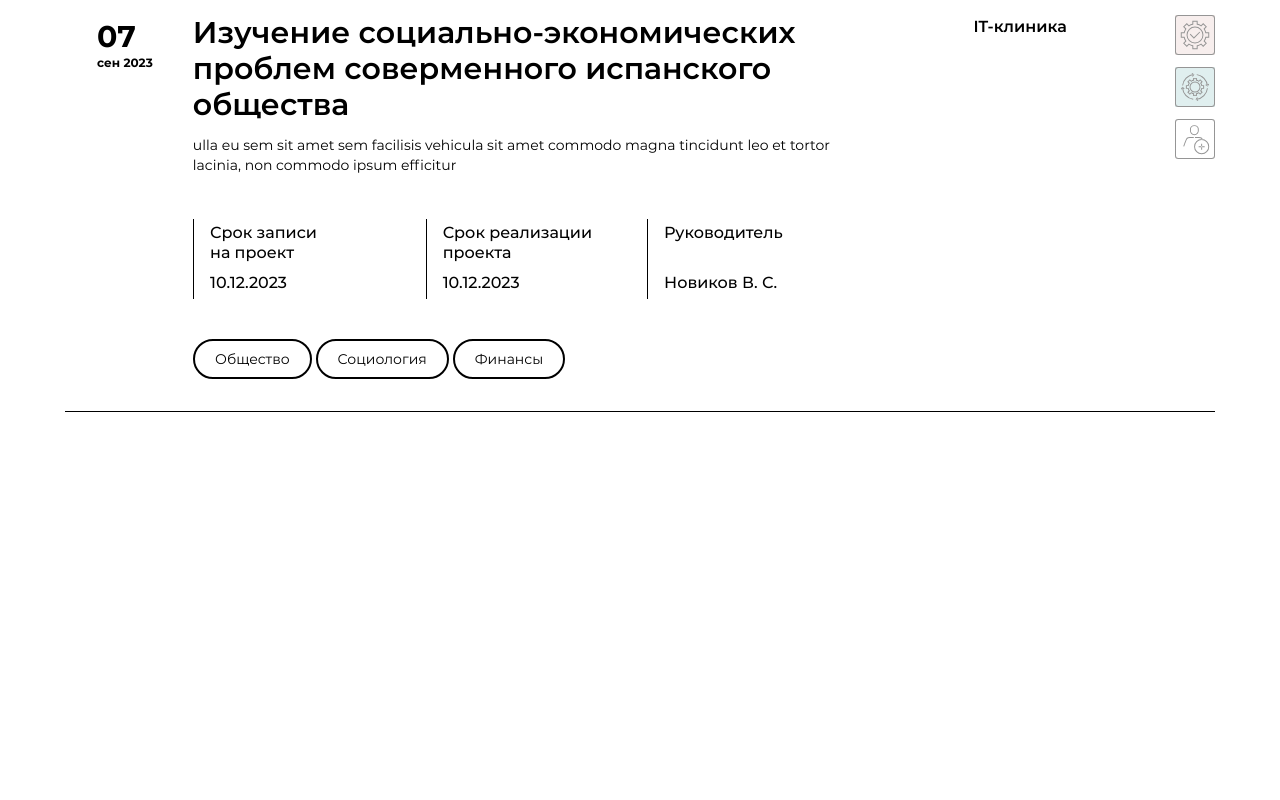
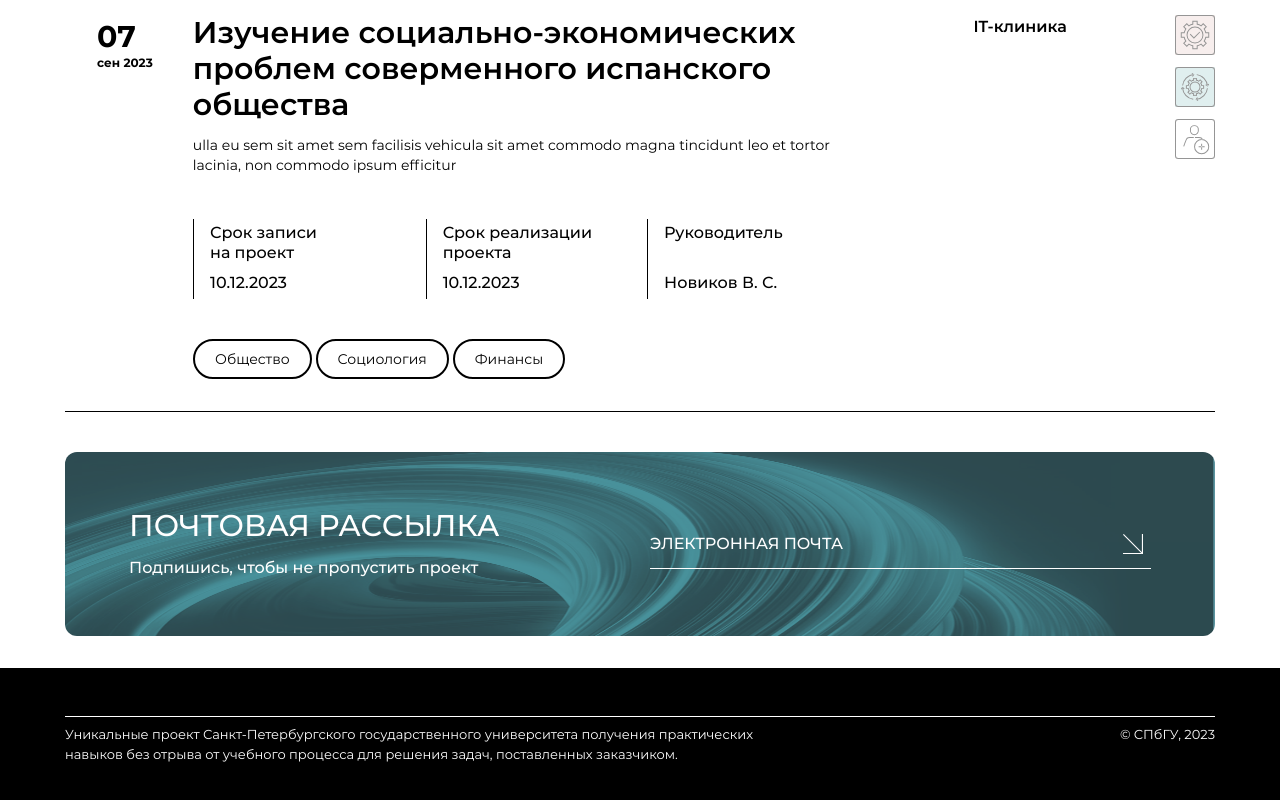
Before and after one commit to AngW1SH/Registry, a Next.js app in the folder client/: page /projects in a window 1280 px wide. Shown: the part 1703-2503 px from the top of the page. Before the commit the page ends 2115 px from the top, so only its background shows below. Built offline with nearby package versions, Linux system fonts and the light colour scheme.

Commit message:
Add Subscribe and Footer to the /projects page

```diff
--- a/client/src/pagesLayer/Projects/ui/ProjectsPage.tsx
+++ b/client/src/pagesLayer/Projects/ui/ProjectsPage.tsx
@@ -2,6 +2,8 @@ import { Header } from "@/widgets/Header";
 import { Container } from "@/shared/ui";
 import { FC } from "react";
 import { ProjectsSearch } from "@/widgets/ProjectsSearch";
+import { Subscribe } from "@/widgets/Subscribe";
+import { Footer } from "@/widgets/Footer";
 
 interface ProjectsPageProps {}
 
@@ -13,7 +15,11 @@ const ProjectsPage: FC<ProjectsPageProps> = () => {
         <Header text="dark" />
         <div className="pt-6" />
         <ProjectsSearch />
+        <div className="pt-10" />
+        <Subscribe />
       </Container>
+      <div className="pt-8" />
+      <Footer />
     </>
   );
 };
```
